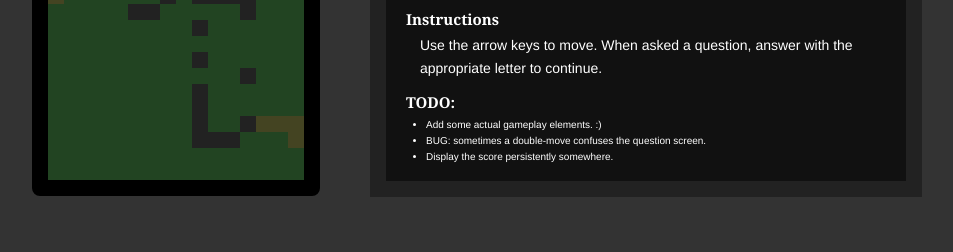
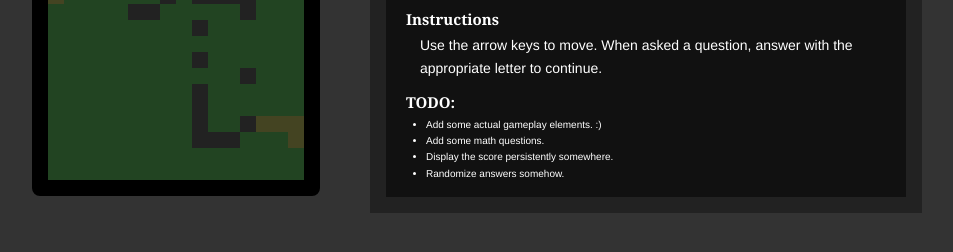
Before and after one commit to gregdek/jqueryEduRpg, a plain HTML site: page jQRPG.html in a window 1280 px wide. Shown: the part 142-394 px from the top of the page, without its empty margins (18-971 px from the left). Drawn offline with Linux system fonts and the light colour scheme.

Commit message:
Updated TODO

```diff
--- a/jQRPG.html
+++ b/jQRPG.html
@@ -41,8 +41,9 @@ Use the arrow keys to move.  When asked a question, answer with the appropriate
 <h2>TODO:</h2>
 <ul>
   <li>Add some actual gameplay elements.  :)</li>
-  <li>BUG: sometimes a double-move confuses the question screen.</li>
+  <li>Add some math questions.</li>
   <li>Display the score persistently somewhere.</li>
+  <li>Randomize answers somehow.</li>
 </ul>
 
 </div><!-- #information -->
```
